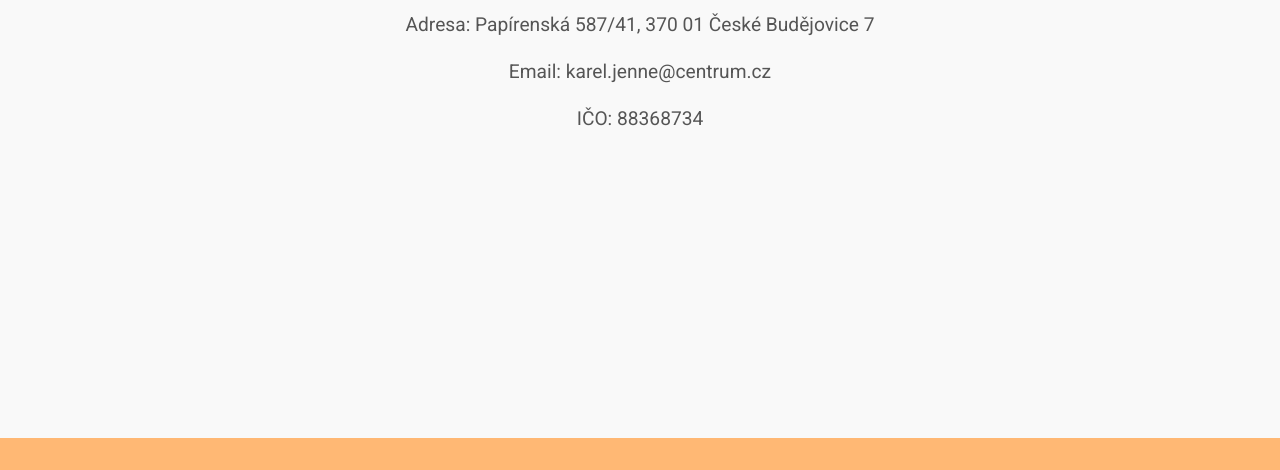
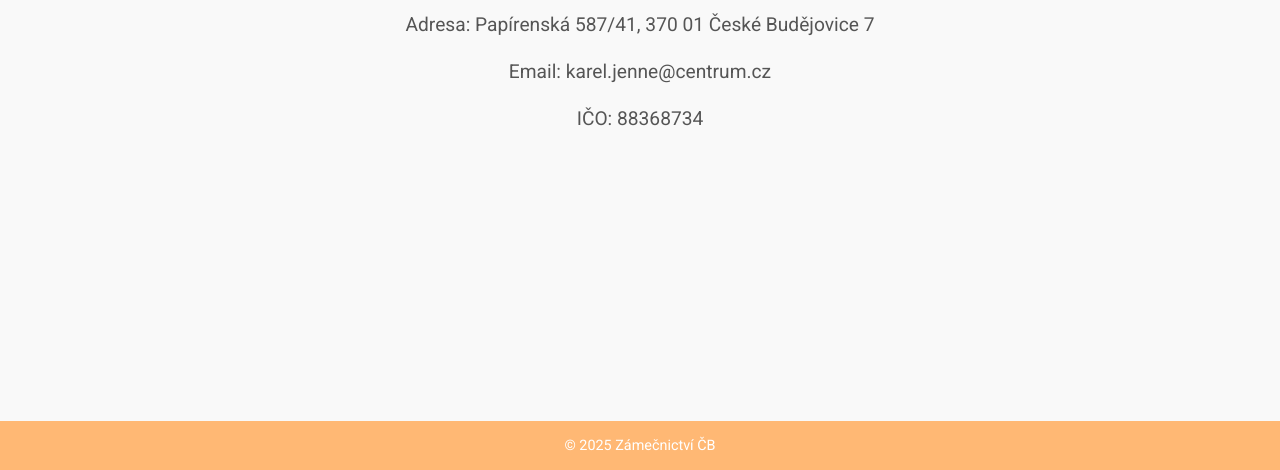
Before and after one commit to zamecnictvicb/zamecnictvicb.github.io, a plain HTML site: page index.html in a window 1280 px wide. Shown: the part 330-800 px from the top of the page. Drawn offline with Linux system fonts and the light colour scheme.

Commit message:
Update index.html

```diff
--- a/index.html
+++ b/index.html
@@ -31,7 +31,7 @@
         </section>
     </main>
     <footer>
-        <p> </p>
+        <p>&copy; 2025 Zámečnictví ČB</p> <!-- Uvedení copyrightu pro patičku -->
     </footer>
     <script src="static/script.js"></script>
 </body>
```
